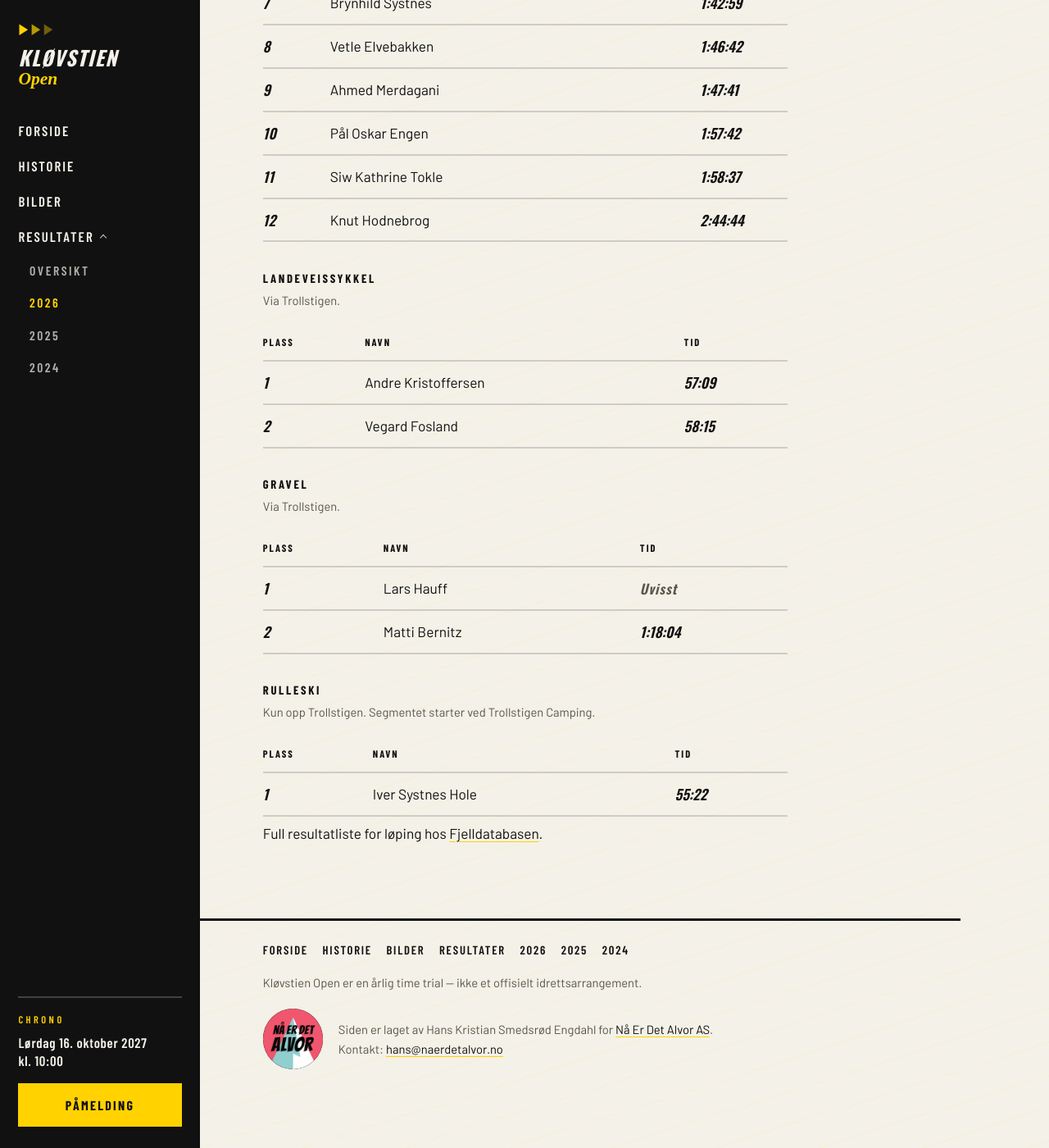
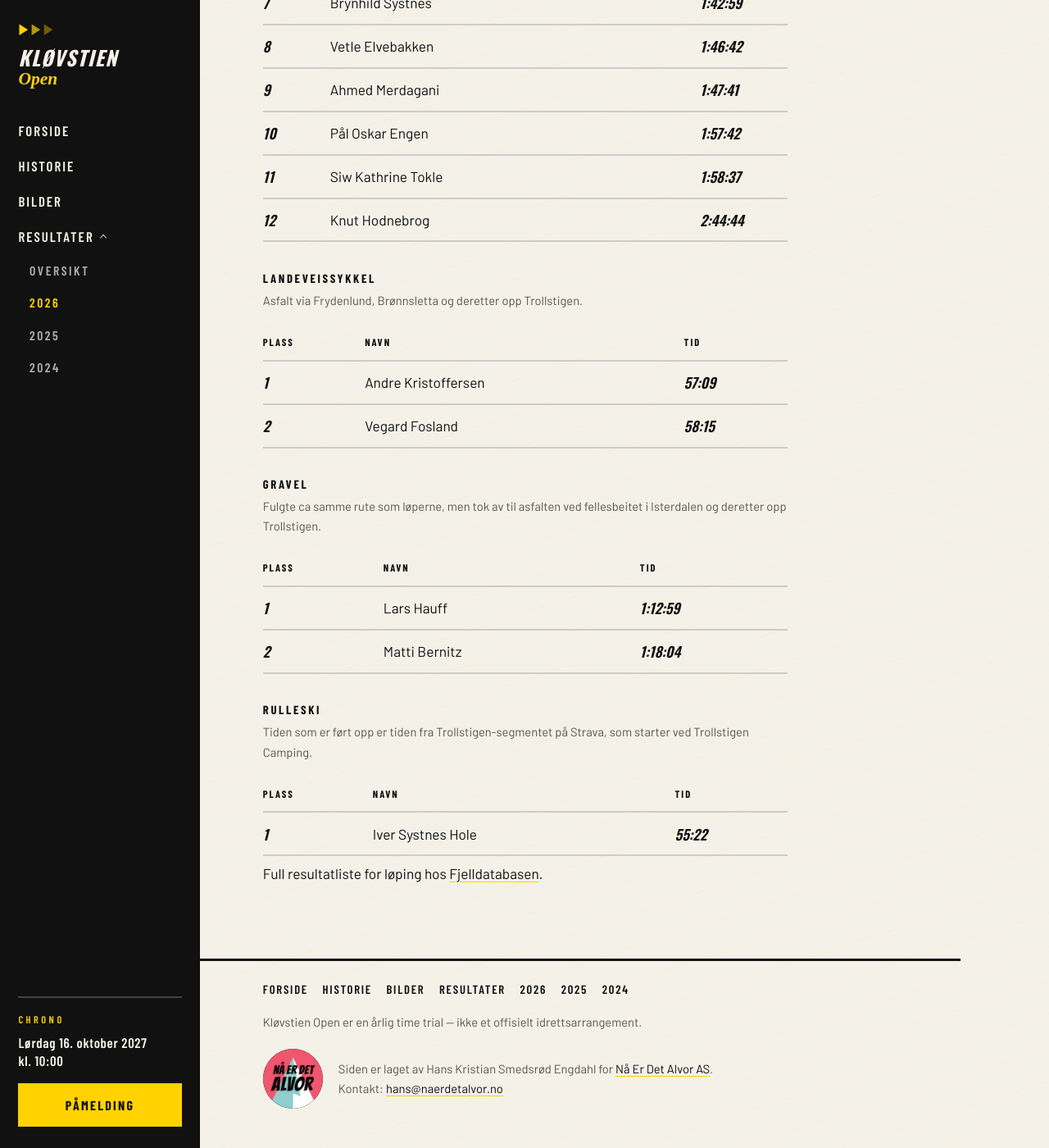
Before and after one commit to hanserino/klovstien, a Jekyll site: the page built from resultater/2026.md, in a window 1280 px wide and 1400 px high, scrolled down 778 px. Shown: the whole window at 82% size. Built offline with Jekyll 4.4.1, drawn with Linux system fonts in a browser that asks for light colours; some web fonts are replaced.

Commit message:
Add Lars Hauff's gravel time and clarify 2026 bike and ski routes.
Co-authored-by: Cursor <cursoragent@cursor.com>

```diff
--- a/_data/resultater.yml
+++ b/_data/resultater.yml
@@ -88,7 +88,7 @@
           tid: "2:44:44"
     - id: landevei
       tittel: Landeveissykkel
-      note: Via Trollstigen.
+      note: Asfalt via Frydenlund, Brønnsletta og deretter opp Trollstigen.
       entries:
         - plass: 1
           navn: Andre Kristoffersen
@@ -98,17 +98,17 @@
           tid: "58:15"
     - id: gravel
       tittel: Gravel
-      note: Via Trollstigen.
+      note: Fulgte ca samme rute som løperne, men tok av til asfalten ved fellesbeitet i Isterdalen og deretter opp Trollstigen.
       entries:
         - plass: 1
           navn: Lars Hauff
-          tid: Uvisst
+          tid: "1:12:59"
         - plass: 2
           navn: Matti Bernitz
           tid: "1:18:04"
     - id: rulleski
       tittel: Rulleski
-      note: Kun opp Trollstigen. Segmentet starter ved Trollstigen Camping.
+      note: Tiden som er ført opp er tiden fra Trollstigen-segmentet på Strava, som starter ved Trollstigen Camping.
       entries:
         - plass: 1
           navn: Iver Systnes Hole
```
